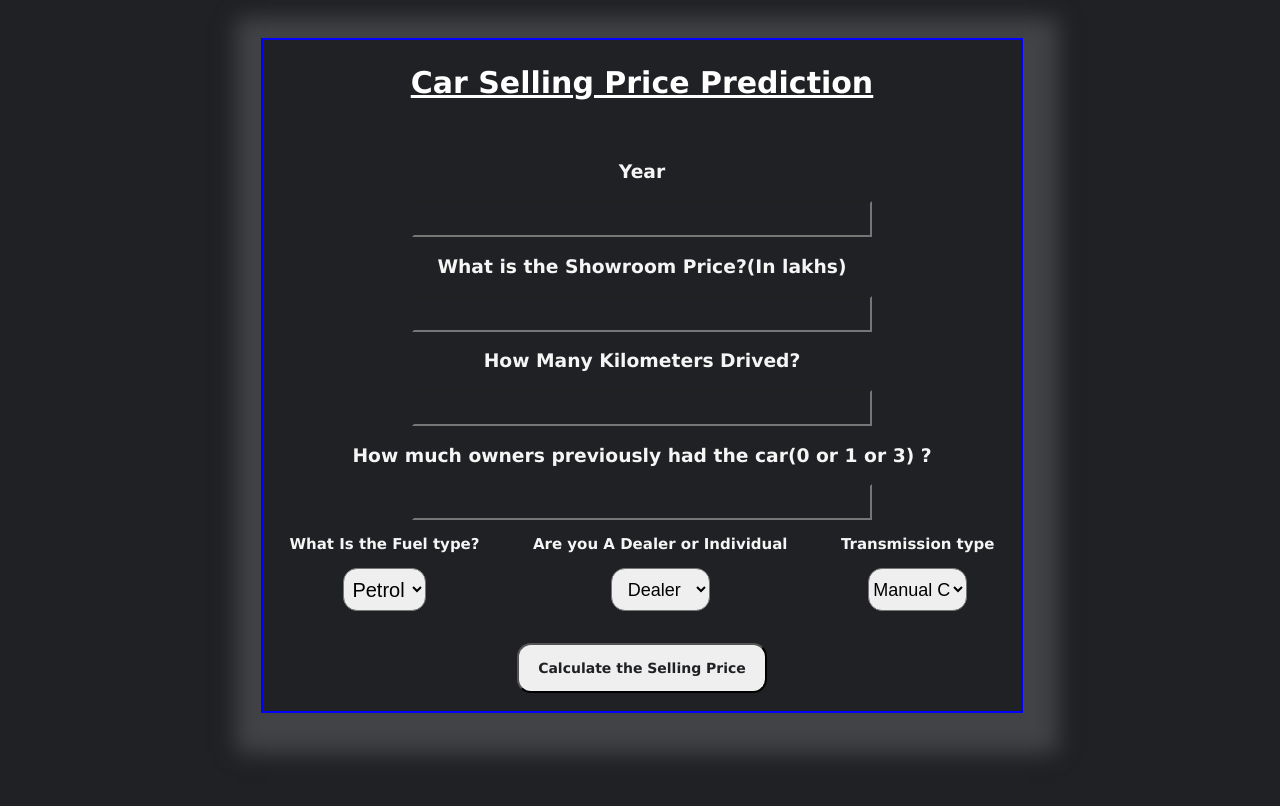
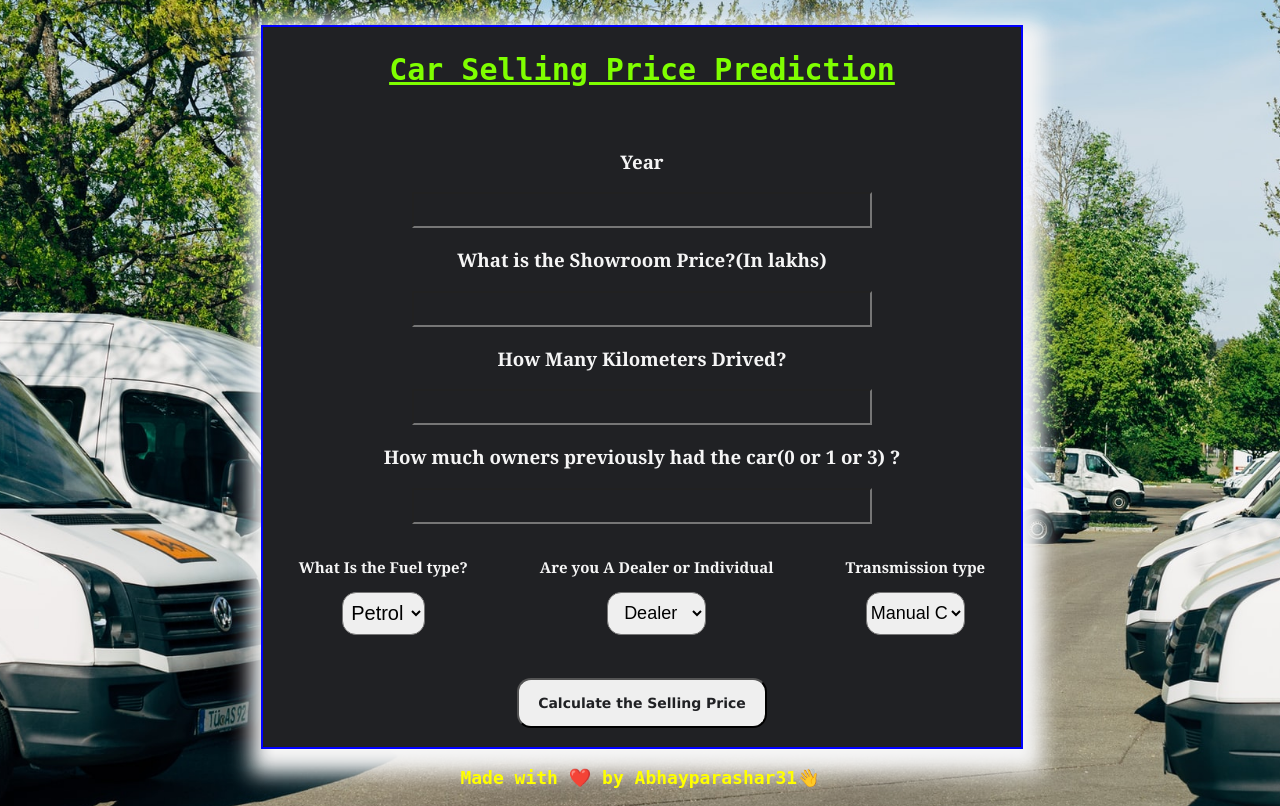
Before and after one commit to Abhayparashar31/Car-Selling-Price-Prediction, a Flask app: page / in a window 1280 px wide. Before the commit the page ends 757 px from the top, so only its background shows below. Run offline with Flask 2, Linux system fonts and the light colour scheme; parts of the project's set-up code (start-up, migrations or seed data) failed here and were passed over.

Commit message:
Update index.html

```diff
--- a/templates/index.html
+++ b/templates/index.html
@@ -18,6 +18,7 @@
             <h3>What is the Showroom Price?(In lakhs)</h3><input id="second" name="Present_Price" required="required">
             <h3>How Many Kilometers Drived?</h3><input id="third" name="Kms_Driven" required="required">
             <h3>How much owners previously had the car(0 or 1 or 3) ?</h3><input id="fourth" name="Owner" required="required">
+            <br><br>
             <div class="dropdown">
                 <div>                <h3>What Is the Fuel type?</h3><select name="Fuel_Type_Petrol" id="fuel" required="required">
                 <option value="Petrol">Petrol</option>
@@ -44,6 +45,7 @@
 
         </form>
     </div>
+    <p class="info">Made with ❤️ by Abhayparashar31👋</p>
 
 
 
@@ -51,43 +53,84 @@
     <style>
         body {
             background-color:rgba(32, 33, 36, 1);
+            background-image: url('/static/bg.jpg');
+            background-position: center;
+            background-size: cover;
             text-align: center;
-            padding: 0px;
+            animation: zoom 40s ease-in-out infinite alternate-reverse;
+        }
+        @keyframes zoom{
+            0%{
+                background-size: 200%;
+            }
+            10%{
+                background-size: 190%;
+            }
+            20%{
+                background-size: 180%;
+            }
+            30%{
+                background-size: 170%;
+            }
+            40%{
+                background-size: 160%;
+            }
+            50%{
+                background-size: 150%;
+            }
+            60%{
+                background-size: 140%;
+            }
+            70%{
+                background-size: 130%;
+            }
+            80%{
+                background-size: 120%;
+            }
+
+            90%{
+                background-size: 110%;
+            }
+            100%{
+                background-size: 100%;
+            }
         }
         #main{
-                         margin: 3% 0% 3% 0%;
-         }
+            margin: 2% 0% 0px 0%;
+
+        }
         h2{
-            font-family: 'Lucida Sans';
+            font-family: monospace;
             font-size: 30px;
-            color: #ffff;
+            color: chartreuse;
             text-decoration: underline;
         }
         h3{
           color: whitesmoke;
-          font-family: 'Lucida Sans Unicode';
+          font-family:Cambria;
         }
         form {
+            background-color:rgba(32, 33, 36, 1);
             width: 60%;
-            height:100%;
+            height: 90vh;    ;
             margin: 0px 30% 0px 20%;
             border: 2px solid blue;
-            box-shadow: 5px 10px 20px 30px rgb(65, 67, 71);;
+            box-shadow: 5px 10px 20px 15px whitesmoke;
         }
         input {
             margin: 0px 0px 0px 0px;
             padding: 0px 0px 0px 0px;
             width: 60%;
             background-color:rgba(32, 33, 36, 5) ;
-
-            color: white;
             font-size: 28px;
             text-align: center;
+            color: chartreuse;
         }
         input:focus{
             outline: none;
             border: none;
             border-bottom: 5px solid white;
+            color: chartreuse;
         }
         .dropdown{
             display: flex;
@@ -154,7 +197,7 @@
 
         /*Button*/
         #sub {
-            margin-top: 14px;
+            margin-top: 25px;
             width: 250px;
             height: 50px;
             color:rgba(32, 33, 36, 1);
@@ -171,6 +214,13 @@
             color: white;
             border: 2px solid white;
         }
+        .info{
+            color:yellow;
+            font-family: monospace;
+            font-size: 18px;
+            font-weight: 700;
+
+           }
     </style>
 </body>
 
```
